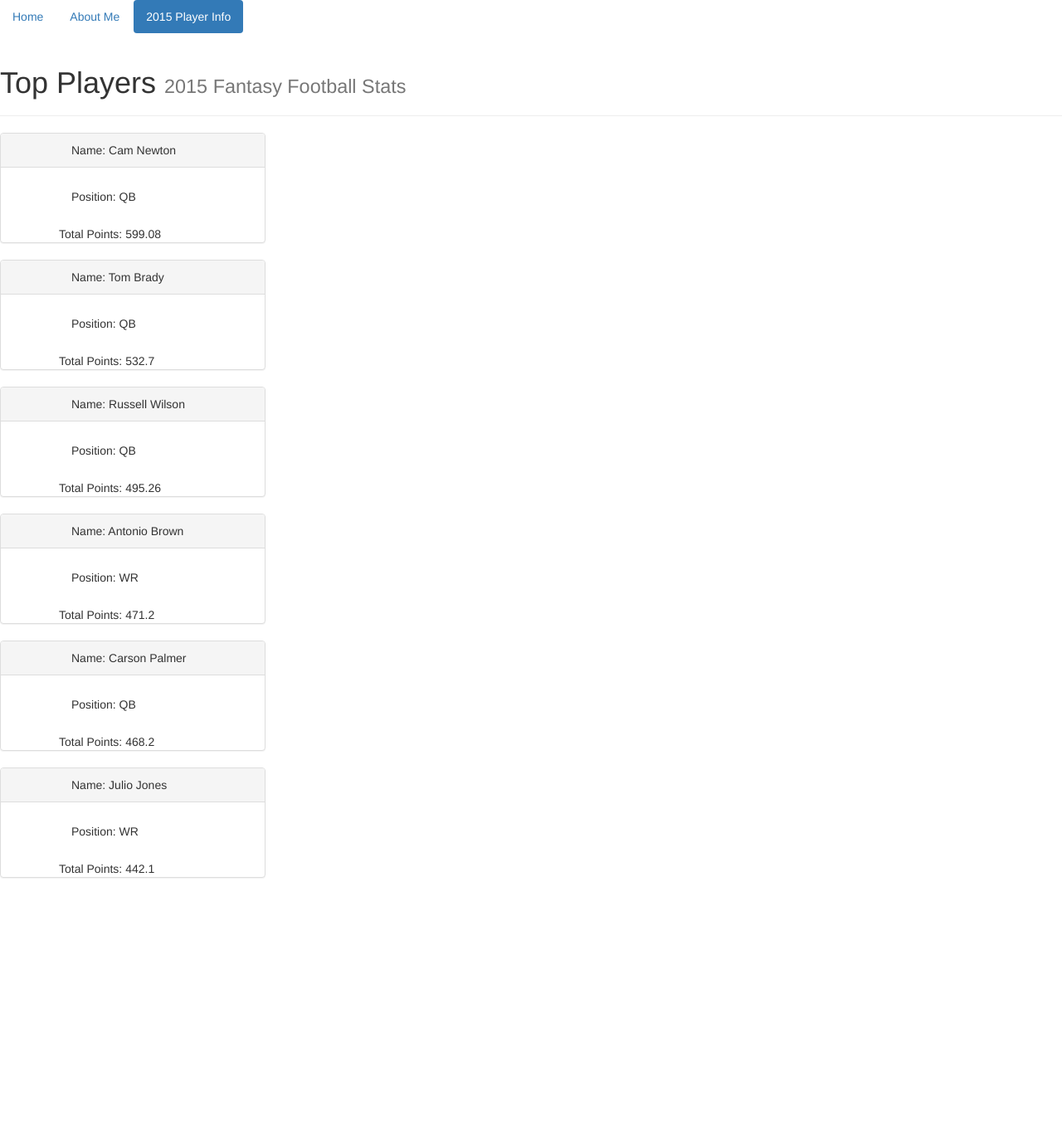
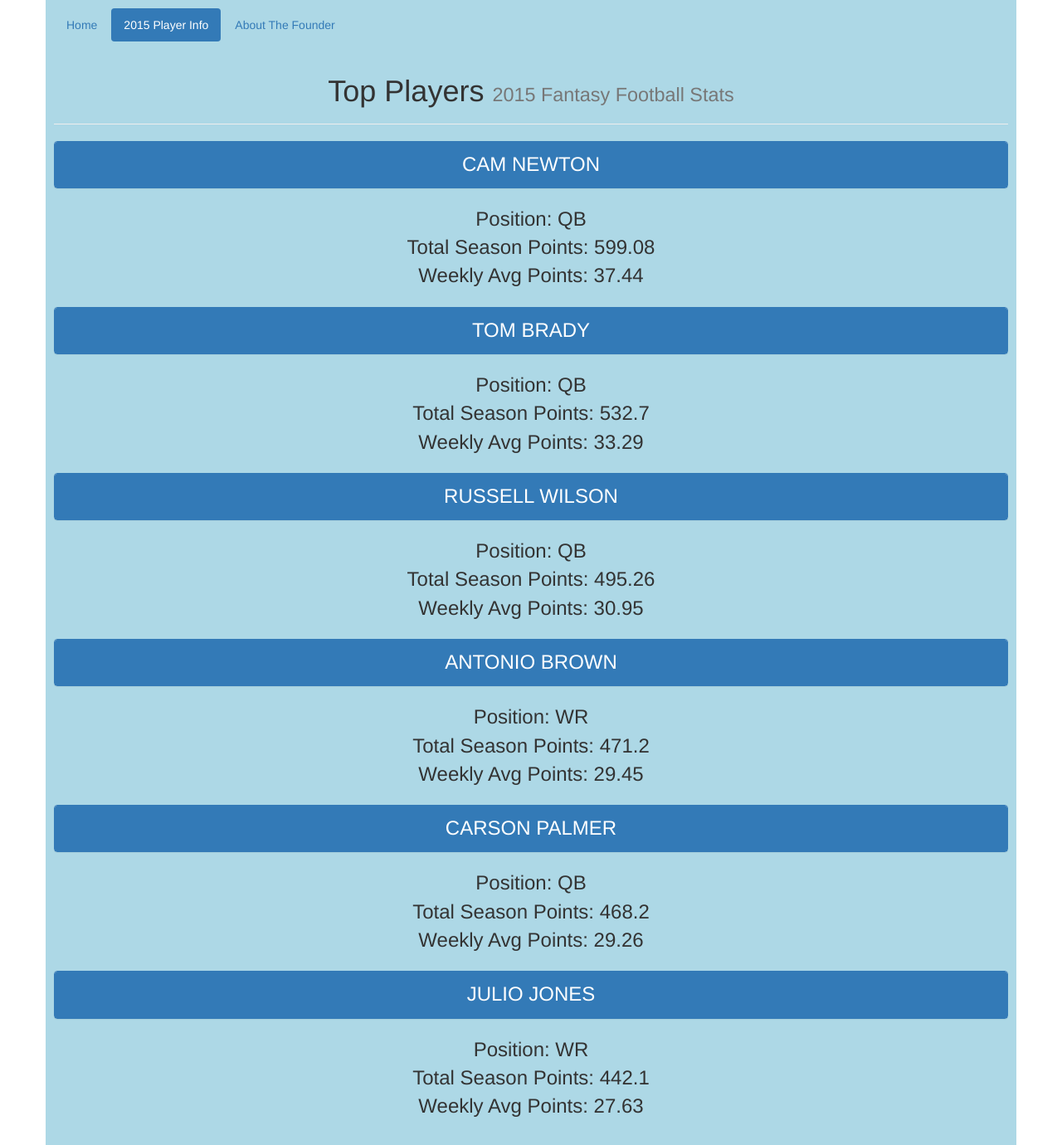
Before and after one commit to benhigh22/bootstrap_comp, a Django app: page /detailedinfo/ in a window 1280 px wide. Shown: the whole page at 83% size. Before the commit the page ends 1058 px from the top, so only its background shows below. Run offline with Django 3.2, Linux system fonts and the light colour scheme; data comes from the database, SQL or seed files in the repository; both versions use the stored data as it was after the commit; some libraries are stand-ins or nearby versions.

Commit message:
Good but could be better

```diff
--- a/hw_app/models.py
+++ b/hw_app/models.py
@@ -7,6 +7,7 @@ class FantasyStat(models.Model):
     name = models.CharField(max_length=50)
     position = models.CharField(max_length=5)
     points = models.FloatField()
+    weekly_points = models.FloatField()
 
 
 
--- a/hw_app/static/css/style.css
+++ b/hw_app/static/css/style.css
@@ -3,10 +3,26 @@
     padding: 50px;
 }
 
-.stat_style{
-    padding-left: 70px;
+.header_style{
+    text-align: center;
+    font-size: x-large;
 }
 
-.panel {
-    width: 25%;
+.stat_style{
+    text-align: center;
+    font-size: x-large;
 }
+
+.panel-heading {
+    text-transform: uppercase;
+    font-size: x-large;
+}
+
+.container {
+    padding: 10px;
+    background-color: lightblue;
+}
+
+.page-header{
+    text-align: center;
+}
--- a/hw_app/templates/about_me.html
+++ b/hw_app/templates/about_me.html
@@ -10,11 +10,11 @@
 
 </head>
 <body>
-
+<div class="container">
 <ul class="nav nav-pills">
   <li role="presentation"><a href="{% url "index" %}">Home</a></li>
-  <li role="presentation" class="active"><a href="{% url "aboutme" %}">About Me</a></li>
   <li role="presentation"><a href="{% url "detailedinfo" %}">2015 Player Info</a></li>
+  <li role="presentation" class="active"><a href="{% url "aboutme" %}">About The Founder</a></li>
 </ul>
 
 <div class="jumbotron">
@@ -51,7 +51,7 @@
 </div>
 </div>
 
-
+</div>
 <script src="https://code.jquery.com/jquery-2.2.1.min.js"></script>
 <script src="{% static 'js/bootstrap.js' %}" type="application/javascript"></script>
 
--- a/hw_app/templates/detailed_info.html
+++ b/hw_app/templates/detailed_info.html
@@ -8,29 +8,30 @@
     <link href="{% static 'css/style.css' %}" rel="stylesheet">
 </head>
 <body>
+<div class="container">
 
 <ul class="nav nav-pills">
   <li role="presentation"><a href="{% url "index" %}">Home</a></li>
-  <li role="presentation"><a href="{% url "aboutme" %}">About Me</a></li>
   <li role="presentation" class="active"><a href="{% url "detailedinfo" %}">2015 Player Info</a></li>
+  <li role="presentation"><a href="{% url "aboutme" %}">About The Founder</a></li>
 </ul>
-
+<div class="full_stats">
 <div class="page-header">
   <h1>Top Players <small>2015 Fantasy Football Stats</small></h1>
 </div>
-
-
 {%for stat in stats %}
-<div class="panel panel-default">
-  <div class="panel-heading"><div class="stat_style">Name: {{ stat }}</div></div>
-  <div class="panel-body">
-    <p><div class="stat_style">Position: {{ stat.position }}</div></p>
+<div class="panel panel-primary">
+  <div class="panel-heading"><div class="header_style">{{ stat }}</div></div>
   </div>
   <table class="table">
-    <div class="stat_style">Total Points: {{ stat.points }}</div>
+      <div class="stat_style">Position: {{ stat.position }}</div>
+    <div class="stat_style">Total Season Points: {{ stat.points }}</div>
+      <div class="stat_style">Weekly Avg Points: {{ stat.weekly_points }}</div>
   </table>
+
+{% endfor %}
 </div>
-{% endfor %}
+</div>
 
 </body>
 </html>
```
Also changed, not shown: hw_app/templates/index.html (+13 -2 lines), db.sqlite3, hw_app/migrations/0003_fantasystat_weekly_points.py (added).
